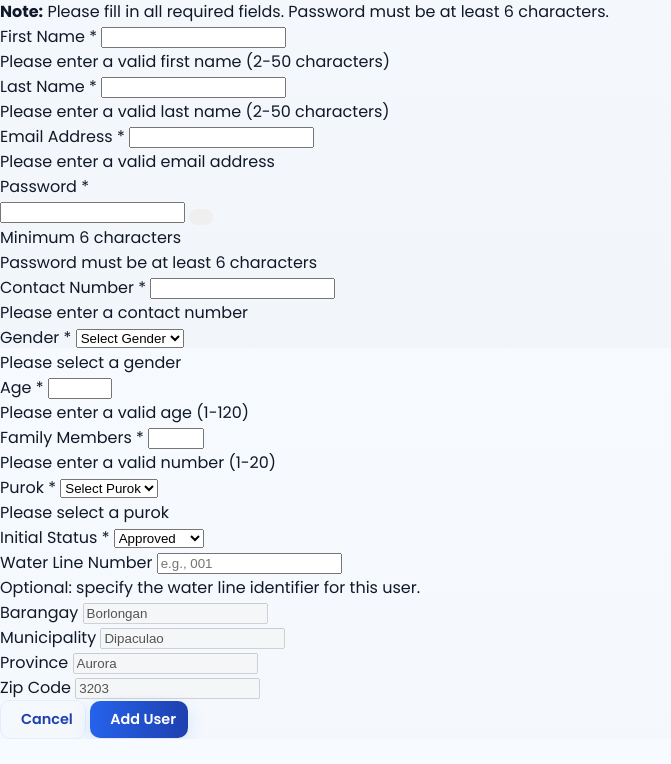
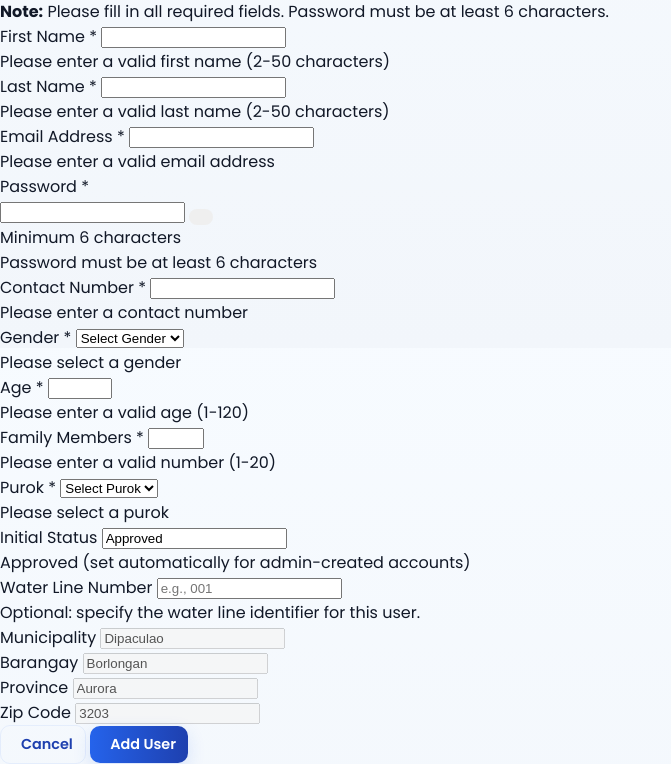
Before and after one commit to beginnerdev1/Capstone, a CodeIgniter 4 app: the page made by app/Views/admin/registeredUsers.php in a window 1280 px wide. Shown: the part 480-1244 px from the top of the page, without its empty margins (0-671 px from the left). Before the commit the page ends 1219 px from the top, so only its background shows below. Run offline with PHP 8.4 and a stand-in for CodeIgniter, Linux system fonts and the light colour scheme; the template is opened without the code that fills it, so the values that code supplies are empty; some libraries are stand-ins or nearby versions.

Commit message:
fix: enforce approved status for admin-created accounts; update UI to reflect automatic approval

```diff
--- a/app/Controllers/Admin/Admin.php
+++ b/app/Controllers/Admin/Admin.php
@@ -326,7 +326,9 @@ class Admin extends BaseController
             $familyNumber  = (int)$this->request->getPost('family_number');
             $purok         = trim((string)$this->request->getPost('purok'));
             $lineNumber    = trim((string)$this->request->getPost('line_number'));
-            $status        = strtolower(trim((string)$this->request->getPost('status') ?? 'approved'));
+            // Force admin-created accounts to be approved server-side regardless of submitted value
+            // This prevents clients from attempting to set other statuses via the form
+            $status        = 'approved';
 
             $errors = [];
             if (strlen($firstName) < 2) $errors['first_name'] = 'First name must be at least 2 characters';
--- a/app/Views/admin/registeredUsers.php
+++ b/app/Views/admin/registeredUsers.php
@@ -357,6 +357,7 @@ html,body { height:100%; margin:0; font-family: var(--font-sans); background: li
             <div class="modal-body">
                 <form id="addUserForm">
                     <?= csrf_field() ?>
+                    <input type="hidden" name="status" value="approved">
                     <div class="alert alert-info" role="alert">
                         <i class="fas fa-info-circle me-1"></i>
                         <strong>Note:</strong> Please fill in all required fields. Password must be at least 6 characters.
@@ -430,12 +431,9 @@ html,body { height:100%; margin:0; font-family: var(--font-sans); background: li
                             <div class="invalid-feedback">Please select a purok</div>
                         </div>
                         <div class="col-md-6">
-                            <label class="form-label">Initial Status <span class="text-danger">*</span></label>
-                            <select class="form-select" name="status" required>
-                                <option value="pending">Pending</option>
-                                <option value="approved" selected>Approved</option>
-                                <option value="suspended">Suspended</option>
-                            </select>
+                            <label class="form-label">Initial Status</label>
+                            <input type="text" class="form-control" value="Approved" readonly>
+                            <div class="form-text text-success">Approved (set automatically for admin-created accounts)</div>
                         </div>
                     </div>
 
@@ -446,8 +444,7 @@ html,body { height:100%; margin:0; font-family: var(--font-sans); background: li
                             <div class="form-text">Optional: specify the water line identifier for this user.</div>
                         </div>
                         <div class="col-md-6">
-                            <label class="form-label">Barangay</label>
-                            <input type="text" class="form-control" value="Borlongan" readonly disabled>
+                            <!-- intentionally left blank to keep columns aligned -->
                         </div>
                     </div>
 
@@ -457,7 +454,8 @@ html,body { height:100%; margin:0; font-family: var(--font-sans); background: li
                             <input type="text" class="form-control" value="Dipaculao" readonly disabled>
                         </div>
                         <div class="col-md-6">
-                            <!-- placeholder to keep layout consistent -->
+                            <label class="form-label">Barangay</label>
+                            <input type="text" class="form-control" value="Borlongan" readonly disabled>
                         </div>
                     </div>
 
```
Also changed, not shown: public/uploads/qrcodes/1764086980_95cb5be0dc99beb25625.jpg (added), public/uploads/receipts/123456_20251126_001032.png (added).
